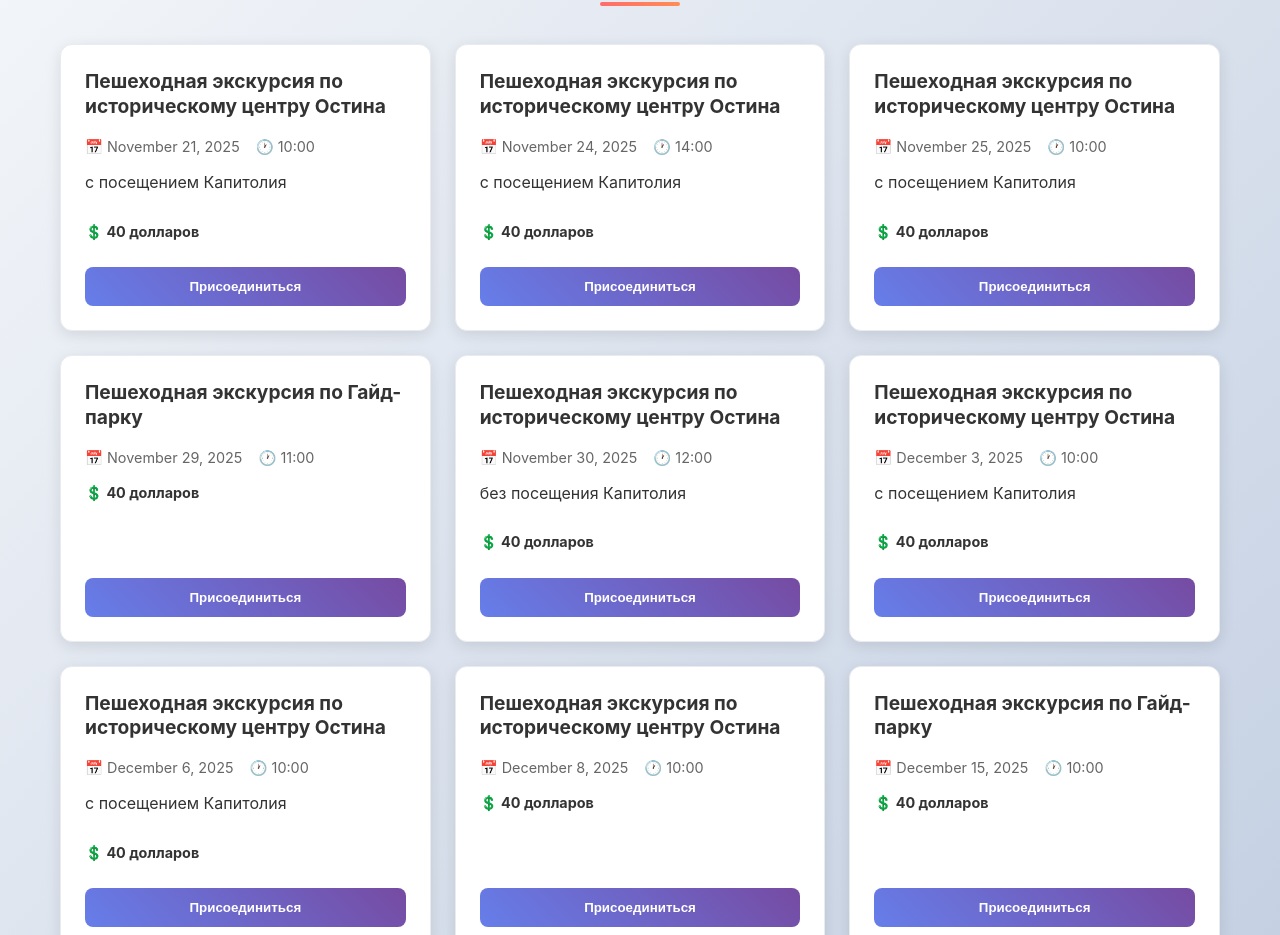
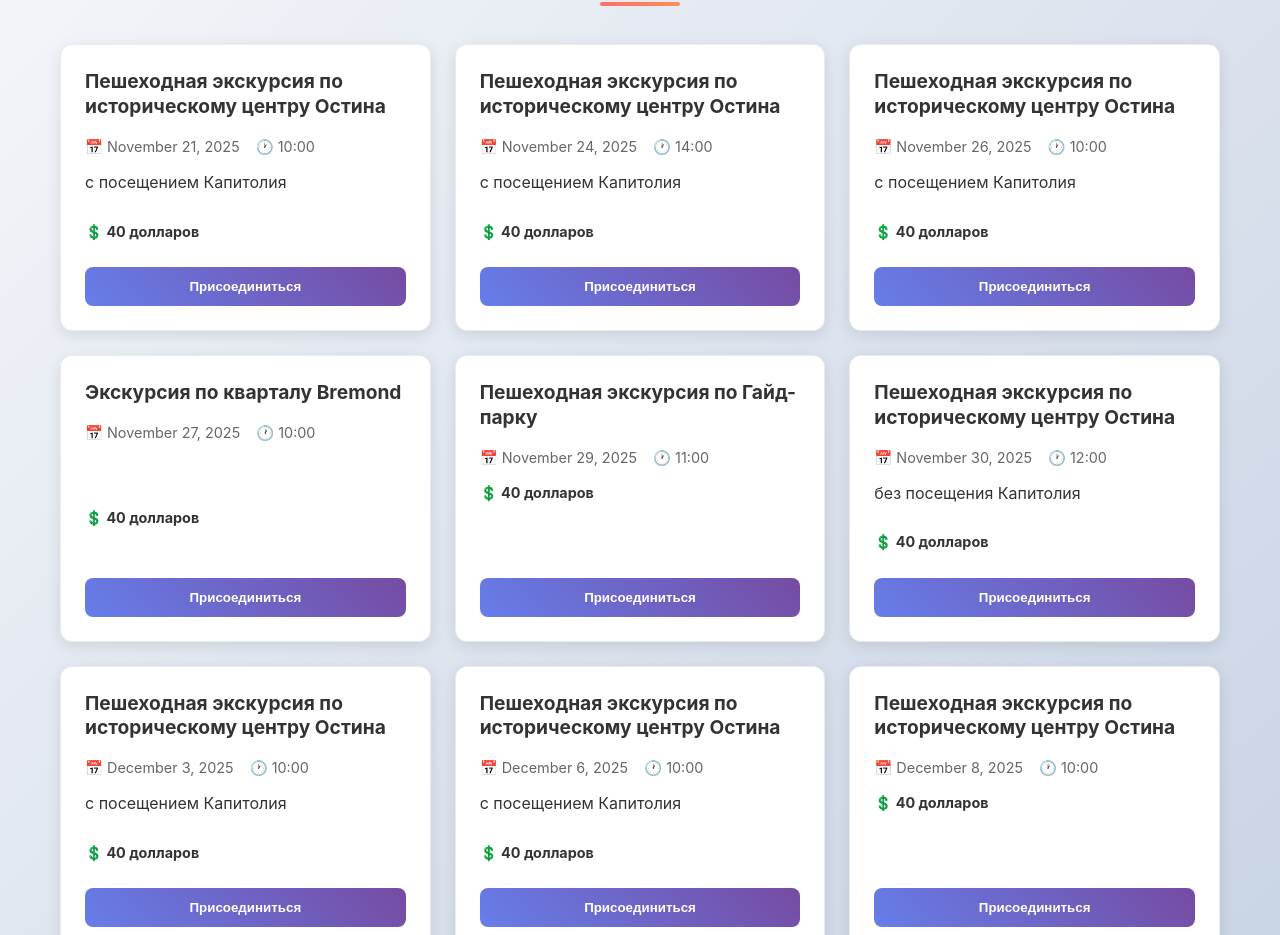
Before and after one commit to tatiana-act/nextjs-boilerplate, a Next.js app: page / in a window 1280 px wide. Shown: the part 6576-7511 px from the top of the page. Built offline with nearby package versions, Linux system fonts and the light colour scheme.

Commit message:
use short titles in the calendar

```diff
--- a/app/page.tsx
+++ b/app/page.tsx
@@ -35,7 +35,7 @@ const Home : React.FC = () => {
     <main>
       <Hero onExploreClick={scrollToSection} />
       <ToursSection tours={tours} onBookTour={handleBookTour} />
-      <CalendarSection allTours={allTours} upcomingTours={upcomingTours} onEventClick={handleBookTour}/>
+      <CalendarSection allTours={allTours} upcomingTours={upcomingTours} />
       <UpcomingToursSection allTours={allTours} upcomingTours={upcomingTours} onReserveSpot={handleBookTour} />
       <Modal isOpen={isContactsOpen} tourName={tourProgramName} onClose={() => setContactsOpen(false)}>
       </Modal>
--- a/components/CalendarSection.tsx
+++ b/components/CalendarSection.tsx
@@ -7,21 +7,20 @@ import MyConstants from "@/lib/MyConstants";
 interface CalendarSectionProps {
   allTours: ReadonlyMap<string, TourProgram>;
   upcomingTours: UpcomingTourEvent[];
-  onEventClick: (tourId: string) => void;
 }
 
 const CalendarSection: React.FC<CalendarSectionProps> = ({
   allTours,
-  upcomingTours,
-  onEventClick
+  upcomingTours
 }) => {
   const handleEventClick = (info: any) => {
-      onEventClick(info.event.extendedProps.programId);
+      //onEventClick(info.event.extendedProps.programId);
+      document.getElementById(info.event.extendedProps.programId + "tour-card")?.scrollIntoView({ behavior: 'smooth' });
   }
 
   const events = upcomingTours.map((ut)=> {
       return {
-          title: allTours.get(ut.tourProgramId)?.title || '',
+          title: allTours.get(ut.tourProgramId)?.shortTitle || '',
           date: ut.date,
           allDay: true,
           extendedProps: {
--- a/data/tours.ts
+++ b/data/tours.ts
@@ -4,6 +4,7 @@ export const tours: TourProgram[] = [
     {
         id: 'Milt',
         title: 'Историческая прогулка по Конгресс-авеню и тайны Millett Opera House!',
+        shortTitle: 'тайны Millett Opera',
         description: 'Шагните в историю, прогуливаясь по Конгресс-авеню — пульсирующей артерии города, где перед нами оживет ущедшая эпоха: архитектурные поединки, бурлящая коммерческая и культурная жизнь и судьбоносный выстрел Анджелины Эберли, спасший для Остина титул столицы Техаса. \n' +
             'Мы посетим Millett Opera House (1878): узнаем его историю, восхитимся викторианскими интерьерами и пощекочем нервы рассказами о привидении оперной певицы Присциллы. ',
         duration: '2 часа',
@@ -26,6 +27,7 @@ export const tours: TourProgram[] = [
     {
         id: 'Gcrt',
         title: 'Экскурсия по центру Джорджтауна',
+        shortTitle: 'Джорджтаун',
         description:
             'Увлекательная экскурсия-квест для взрослых и детей по историческому центру Джорджтауна — одному из самых красивых и уютных городков Техаса!',
         duration: '1.5 - 2 часа',
@@ -55,6 +57,7 @@ export const tours: TourProgram[] = [
     {
         id: 'Albjwc',
         title: 'Экскурсия в Lady Bird Johnson Wildflower Center',
+        shortTitle: 'Wildflower Center',
         description:
             'Прогулка по удивительному месту, где природа переплетается с историей и культурным наследием Техаса. Это не просто ботанический сад, а живая энциклопедия южноамериканского ландшафта и дань уважения женщине, чьё влияние навсегда изменило облик страны.',
         duration: '1-1,5 часа',
@@ -81,6 +84,7 @@ export const tours: TourProgram[] = [
   {
     id: 'Acap',
     title: 'Пешеходная экскурсия по историческому центру Остина',
+    shortTitle: 'центр Остина',
     description:
       'Прогуляемся по знаменитой Congress Avenue — главной улице города, где сохранился дух старого Остина. Мы полюбуется старинными зданиями и узнаем, какие из них упомянуты в рассказах О\'Генри, заглянем в пекарню-музей и в легендарный отель Driskill — настоящий архитектурный шедевр с привидениями и удивительной историей.',
     duration: '2 - 2.5 часа',
@@ -107,6 +111,7 @@ export const tours: TourProgram[] = [
   {
     id: 'Amhry',
     title: "Экскурсия по музею О'Генри",
+    shortTitle: "музей О'Генри",
     description:
       "Мы узнаем, как переплетаются лирические и трагические события в жизни писателя, и как они связаны с Остином, и почему сам О'Генри никогда о них не рассказывал",
     duration: '1 час',
@@ -132,6 +137,7 @@ export const tours: TourProgram[] = [
   {
     id: 'Acstm',
     title: "Жемчужины Остина",
+    shortTitle: "Жемчужины Остина",
     description:
             "Эта индивидуальная экскурсия объединяет популярные пешеходные туры по историческому центру, чтобы вы увидели как можно больше достопримечательностей: величественный Капитолий, центральная артерия города Congress Avenue, старинный отель Driskill, динамичный Техасский университет, изысканные здания квартала Bremond, видовая площадка на Mount Bonnell. По желанию загляем в сувенирные магазины, отдохнем в стильном, уютном кафе. Это идеальный вариант для всех, кто хочет погрузиться в историю, тайны и красоты столицы Техаса. Остин ждет именно вас!",
     duration: 'от 3 до 6 часов, в зависимости от ваших пожеланий',
@@ -150,6 +156,7 @@ export const tours: TourProgram[] = [
     {
       id: 'hyde',
       title: 'Пешеходная экскурсия по Гайд-парку',
+      shortTitle: 'Гайд-парк',
       description: 'Откройте для себя очарование самого старого пригорода Остина — Гайд-Парка! Этот пешеходный тур перенесёт вас в эпоху начала XX века, где тенистые улицы с викторианскими домами шепчут истории о золотом веке Техаса. Пройдите с нами по живописным аллеям, вдохните свежий воздух и почувствуйте пульс аутентичного Остина — без спешки и толпы',
       duration: '2 часа',
       price: 40,
@@ -167,6 +174,7 @@ export const tours: TourProgram[] = [
     {
         id: 'Brmn',
         title: 'Экскурсия по кварталу Bremond',
+        shortTitle: 'квартал Bremond',
         description: 'Приглашаю на уникальную прогулку по историческому кварталу Bremond (Бремон) в Остине — очаровательному району с викторианскими домами конца XIX века. Вы увидите изысканную архитектуру: кованые ограды, резные украшения и сказочные башенки.',
         duration: '2 часа',
         price: 0,
@@ -188,6 +196,7 @@ export const tours: TourProgram[] = [
     {
       id: 'Anlch',
       title: 'Экскурсия в дом-музей Neill-Cochran',
+      shortTitle: 'дом-музей Neill-Cochran',
       description:
             'Настоящее путешествие во времени: пройдя в здание, построенное в неогреческом стиле, вы увидите прекрасно сохранившиеся интерьеры XIX века, подлинную мебель и артефакты эпохи, а также узнаете удивительную историю этого места и прежних его обитателей',
       duration: '1 час',
--- a/data/upcomingTours.ts
+++ b/data/upcomingTours.ts
@@ -20,10 +20,18 @@ export const upcomingTours: UpcomingTourEvent[] = [
     {
         id: 'tour26',
         tourProgramId: 'Acap',
-        date: '2025-11-25',
+        date: '2025-11-26',
         time: '10:00',
         price: 40,
         bonus: '️с посещением Капитолия'
+    },
+    {
+        id: 'tour32',
+        tourProgramId: 'Brmn',
+        date: '2025-11-27',
+        time: '10:00',
+        price: 40,
+        bonus: '️'
     },
     {
         id: 'tour27',
--- a/types/tour.ts
+++ b/types/tour.ts
@@ -1,6 +1,7 @@
 export interface TourProgram {
   id: string;
   title: string;
+  shortTitle: string;
   description: string;
   duration: string;
   price: number;
```
